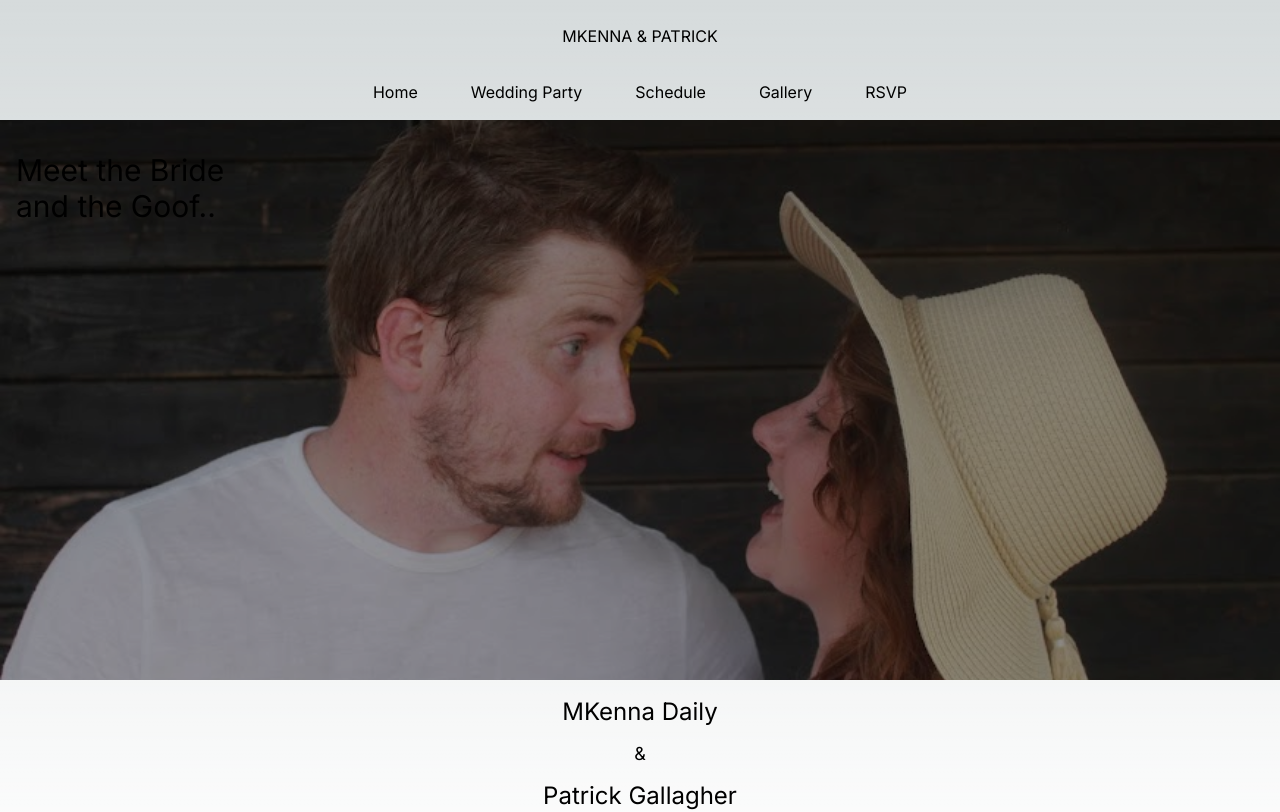
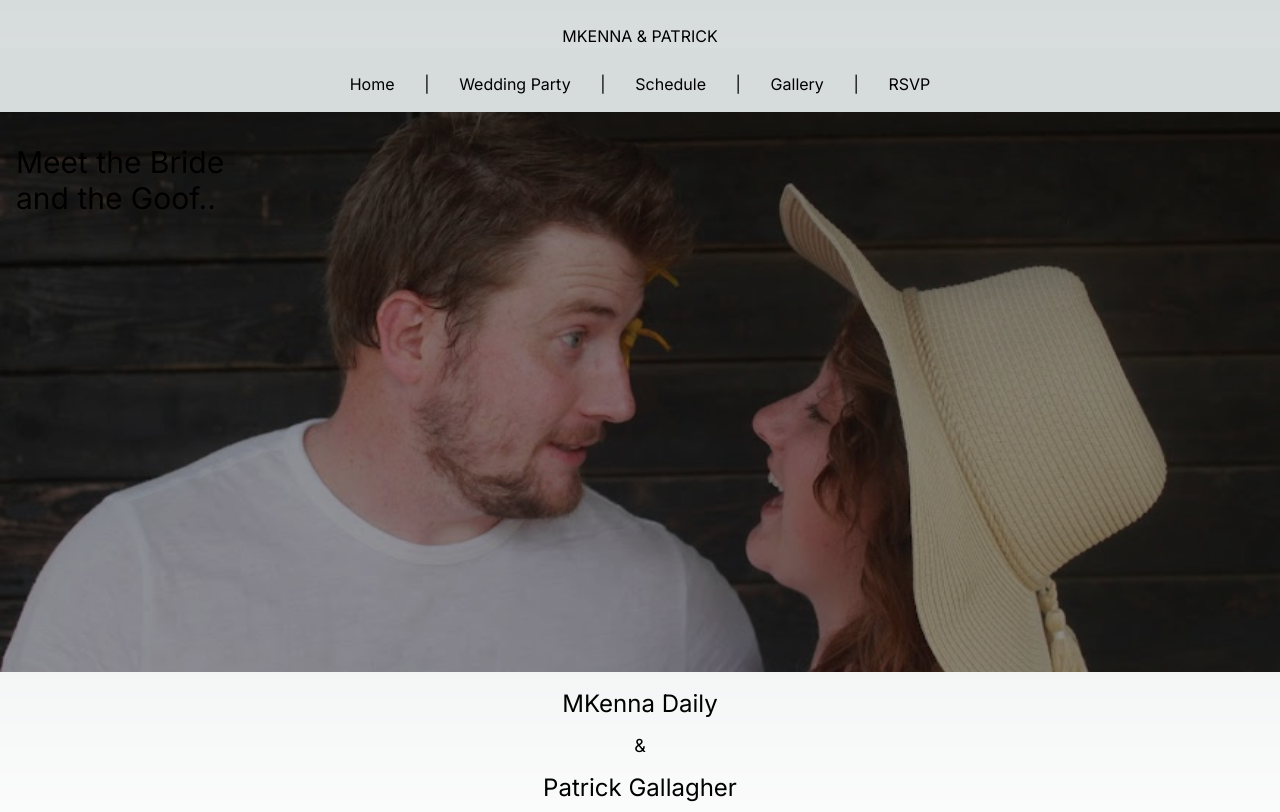
Before and after one commit to gallagherpat/website, a Next.js app: page / in a window 1280 px wide. Shown: the top 812 px of the page. Built offline with nearby package versions, Linux system fonts and the light colour scheme.

Commit message:
Made navbar sticky

```diff
--- a/app/layout.tsx
+++ b/app/layout.tsx
@@ -17,14 +17,18 @@ export default function RootLayout({
   return (
     <html lang="en">
       <body className={inter.className}>
-        <nav className="w-1/2 mx-auto pt-6">
-          <h1 className="w-1/2 mx-auto text-center mb-2">MKENNA & PATRICK</h1>
+      <h1 className="w-1/2 mx-auto text-center mt-6">MKENNA & PATRICK</h1>
+        <nav className="sticky top-0 w-full mx-auto z-50 bg-inherit pb-4">
           <br />
-          <div className="flex justify-evenly">
+          <div className="flex justify-evenly w-3/4 md:w-1/2 mx-auto">
             <a className="hover:underline underline-offset-8" href="/">Home</a>
+            |
             <a className="hover:underline underline-offset-8" href="/">Wedding Party</a>
+            |
             <a className="hover:underline underline-offset-8" href="/">Schedule</a>
+            |
             <a className="hover:underline underline-offset-8" href="/">Gallery</a>
+            |
             <a className="hover:underline underline-offset-8" href="/">RSVP</a>
           </div>
           </nav>
--- a/app/page.tsx
+++ b/app/page.tsx
@@ -6,13 +6,10 @@ import TheProposal from './components/theProposoal';
 
 export default function Home() {
   const weddingDate = new Date("2024-09-29");
-  const THREE_DAYS_IN_MS = 3 * 24 * 60 * 60 * 1000;
-  const NOW_IN_MS = new Date().getTime();
 
-  const dateTimeAfterThreeDays = NOW_IN_MS + THREE_DAYS_IN_MS;
   return (
     <main className="flex min-h-screen flex-col items-center justify-between">
-    <div className='relative w-full h-[480px] md:h-[560px] mt-4'>
+    <div className='relative w-full h-[480px] md:h-[560px]'>
       <span className='absolute z-10 mt-8 ml-4 text-3xl'>
         Meet the Bride
       <br/>
@@ -40,7 +37,6 @@ export default function Home() {
         <br />
         <br />
         <br />
-        <br />
       </div>
     </div>
     </main>
```
